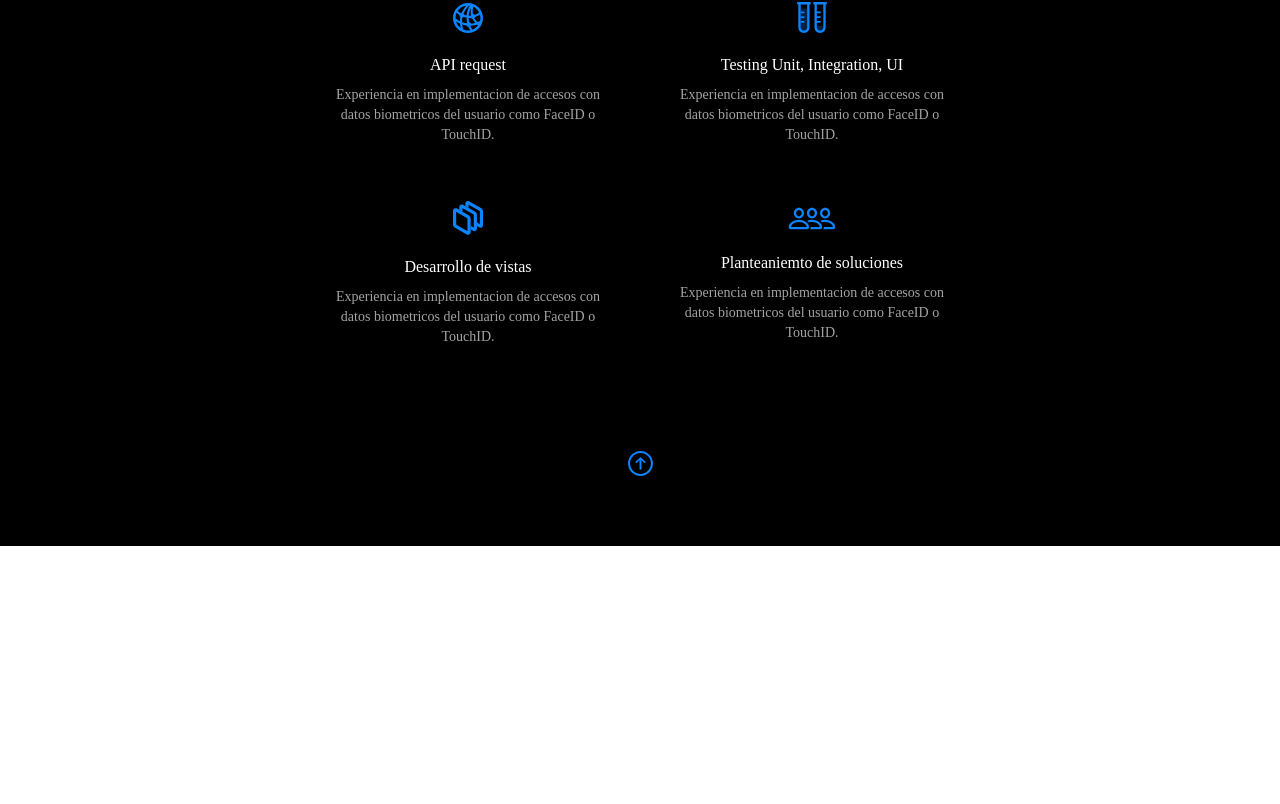
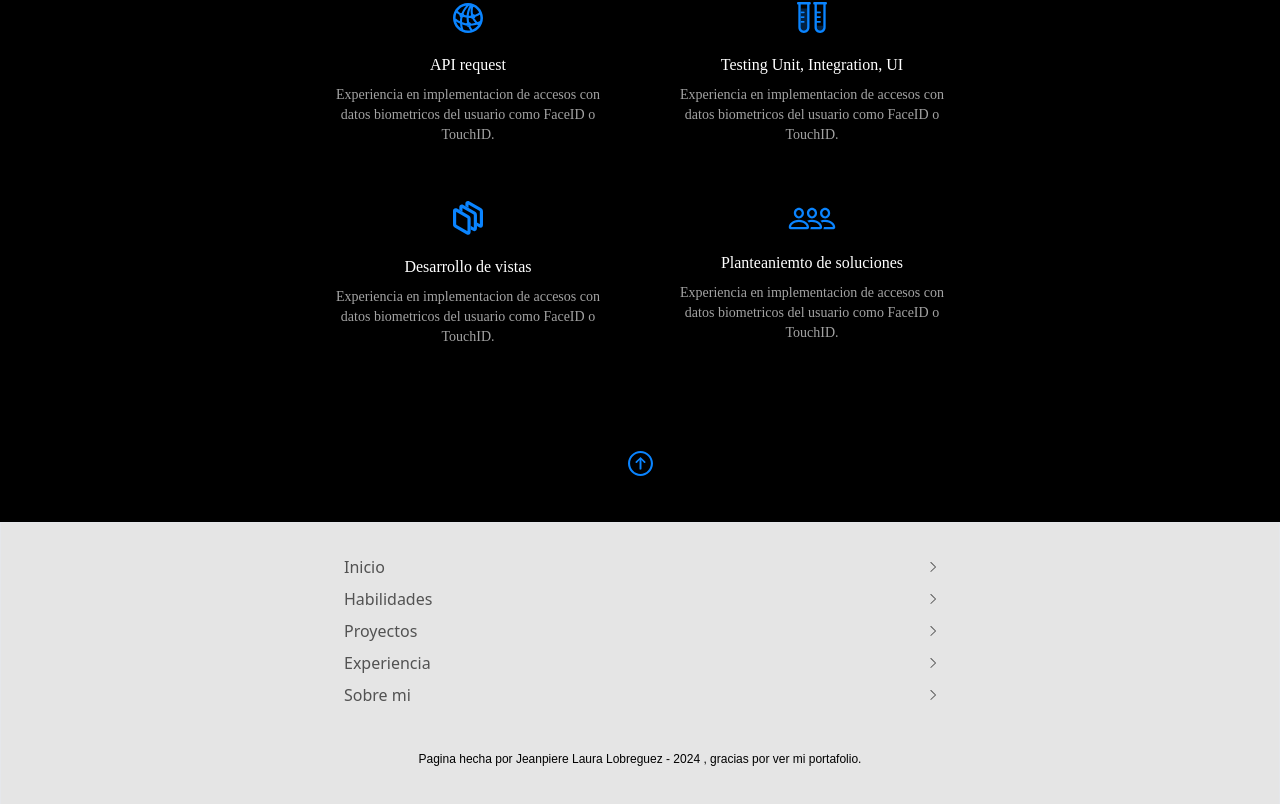
Before and after one commit to ArrozXhaofan/My-portafolio, a Next.js app: page / in a window 1280 px wide. Shown: the part 3934-4738 px from the top of the page. Before the commit the page ends 4480 px from the top, so only its background shows below. Built offline with nearby package versions, Linux system fonts and the light colour scheme; a web font is replaced by a local one.

Commit message:
nav ready

```diff
--- a/app/Components/Footer/Footer.tsx
+++ b/app/Components/Footer/Footer.tsx
@@ -1,7 +1,33 @@
+import { getRoutesNav, RouteNav } from '@/models'
+import Image from 'next/image'
 import React from 'react'
 
 export default function Footer() {
+
+  const routes: RouteNav[] = getRoutesNav()
+
   return (
-    <div>Footer</div>
+
+    <div className='border w-full h-auto bg-neutral-200 flex justify-center py-7'>
+
+      <div className='max-w-2xl  w-full'>
+        {
+          routes.map((route, index) => (
+            <a href={route.path} key={index}
+              className='flex justify-between items-center py-1 hover:bg-neutral-300 group px-10 duration-700 hover:opacity-50'>
+              <span className='font-light text-neutral-600'>{route.title}</span>
+              <Image width={7} height={7} src={'/symbols/chevron.right.svg'} alt='icon' />
+            </a>
+          ))
+        }
+
+      <p className='text-center py-10 font-hel-neue text-xs px-5'>
+        Pagina hecha por Jeanpiere Laura Lobreguez - 2024 , gracias por ver mi portafolio.
+      </p>
+
+      </div>
+
+
+    </div>
   )
 }
--- a/app/Components/Nav/Nav.tsx
+++ b/app/Components/Nav/Nav.tsx
@@ -1,12 +1,13 @@
 "use client"
 
 import { RouteNav, getRoutesNav } from '@/models';
-import { useState } from 'react';
+import { useState, useEffect } from 'react';
 import Image from 'next/image';
 
 export interface SubNavConfiguration {
   title: string
   items: string[]
+  //heigth: this.items.length * 80
 }
 
  interface Props {
@@ -23,6 +24,17 @@ export default function Navigatore({ data }: Props) {
   const [isOnContact, getIsOnContact] = useState(false)
   const [isPhone, getIsPhone] = useState(false)
   const [isMail, getIsMail] = useState(false)
+
+  const [height, setHeight] = useState('')
+
+  useEffect(() => {
+    if (data != null) {
+      let index = `h-[${data.items.length * 80}px]`;
+      setHeight(index);  // Esto solo se ejecuta cuando `data` cambia.
+    }
+  }, [data])
+
+  console.log(height)
 
   function clickToPhone() {
     getIsPhone(!isPhone)
@@ -59,8 +71,6 @@ export default function Navigatore({ data }: Props) {
     }
     setSubOpen(!subOpen)
   }
-
-
 
   return (
     <div className='fixed top-0 w-screen z-40 select-none'>
@@ -216,10 +226,11 @@ export default function Navigatore({ data }: Props) {
       </nav>
 
       {/** SUBNAV */}
-      <nav className={` ${data ? '' : 'hidden'}
+      <nav style={{ height: subOpen ? `${(data?.items.length ?? 0) * 60}px` : '40px' }}
+        className={` ${data ? '' : 'hidden'}
                       w-screen backdrop-blur-md bg-white bg-opacity-60 flex flex-col justify-start
                       items-center px-10 border-b-[0.5px] border-neutral-500 top-12 lg:top-7 absolute
-                      transition-all duration-300 delay-[175ms] ${subOpen ? 'h-[20vh] ' : 'h-10'}`}>
+                      transition-all duration-300 delay-[175ms]`}>
 
         <div className='w-full h-10 max-w-lg flex justify-between items-center absolute px-9'>
           <span className='font-medium'>{data?.title}</span>
--- a/app/layout.tsx
+++ b/app/layout.tsx
@@ -1,5 +1,6 @@
 import type { Metadata } from "next";
 import "./globals.css";
+import Footer from "./Components/Footer/Footer";
 
 export const metadata: Metadata = {
   title: "My Projects",
@@ -28,6 +29,8 @@ export default function RootLayout({
 
             {children}
 
+            <Footer/>
+
           </div>
 
         }
--- a/app/page.tsx
+++ b/app/page.tsx
@@ -394,7 +394,6 @@ export default function Home() {
         <ScrollUpButton/>
       </div>
 
-      <Footer/>
     </>
 
 
```
Also changed, not shown: public/symbols/chevron.right.svg (added).
